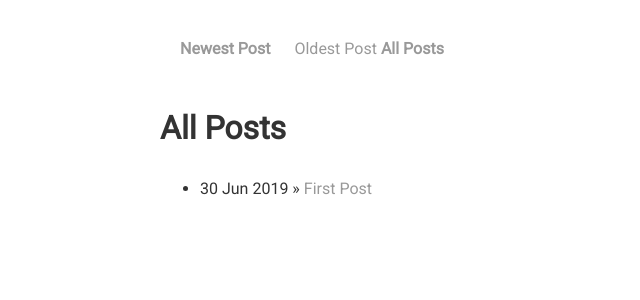
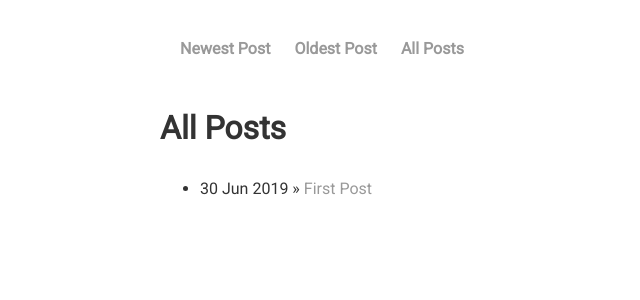
Before and after one commit to overheardonearth/overheardonearth.github.io, a Jekyll site: the page built from all-posts/index.html, in a window 1280 px wide. Shown: the top 300 px of the page, without its empty margins (0-640 px from the left). Built offline with Jekyll 4.4.1, drawn with Linux system fonts in a browser that asks for light colours.

```diff
--- a/_layouts/main.html
+++ b/_layouts/main.html
@@ -12,7 +12,7 @@
 	<nav>
 	<ul>
        		<li><a href="/">Newest Post</a></li>
-		</i><a href="{{ site.posts.last.url }}">Oldest Post</a></li>
+		<li><a href="{{ site.posts.last.url }}">Oldest Post</a></li>
        		<li><a href="/all-posts/index.html">All Posts</a></li>
 	</ul>
 	</nav>
```
